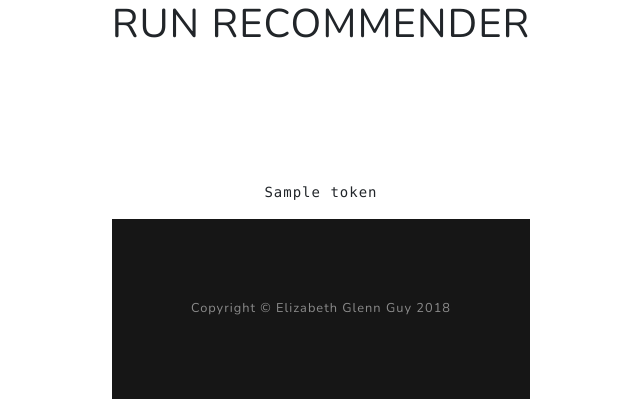
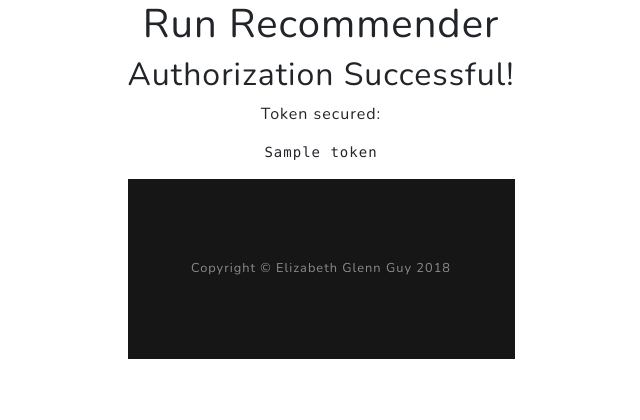
Before and after one commit to elizabethguy86/Run_Recommender, a Flask app: template templates/success.html in a window 1280 px wide. Shown: the top 420 px of the page, without its empty margins (319-959 px from the left). Run offline with Flask 2, Linux system fonts and the light colour scheme; the template is opened without the code that fills it: most values are stand-ins (such as "Sample title", 1, 10 or a date in 2020); parts of the project's set-up code (start-up, migrations or seed data) failed here and were passed over; some libraries are stand-ins or nearby versions.

Commit message:
update success template with font color changes

```diff
--- a/templates/success.html
+++ b/templates/success.html
@@ -24,9 +24,9 @@
 	<body>
     <div class="container d-flex h-100 align-items-center">
         <div class="mx-auto text-center">
-        <h1 class="mx-auto my-0 text-uppercase">Run Recommender</h1>
-		<h2 class="text-white-50 mx-auto mt-2 mb-5">Authorization Successful!</h2>
-        <p class="text-white-50">Token secured: <pre>{{token}}</pre></p>
+        <h1>Run Recommender</h1>
+		<h2>Authorization Successful!</h2>
+        <p>Token secured: <pre>{{token}}</pre></p>
 
      <!-- Footer -->
     <footer class="bg-black small text-center text-white-50">
```
